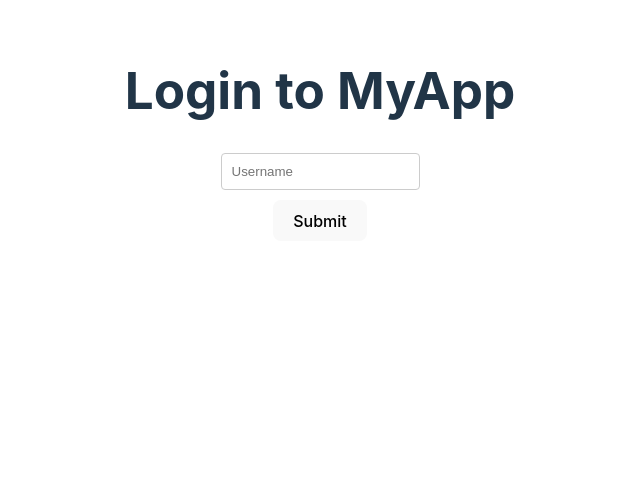
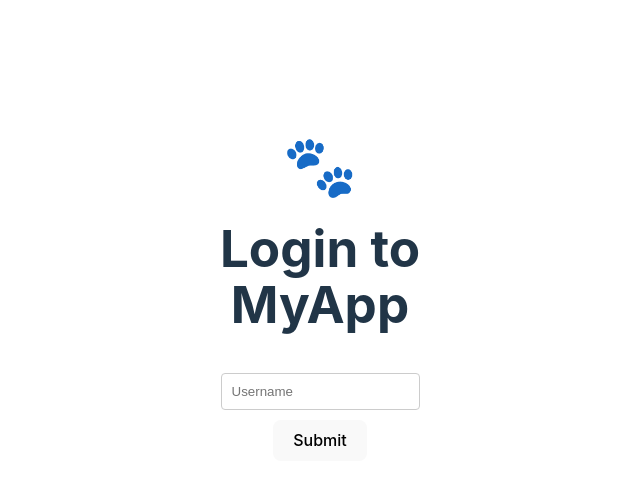
Before and after one commit to annisssimo/react-redux-web-app, a React (Vite) app: page /login in a window 1280 px wide. Shown: the top 484 px of the page, without its empty margins (320-960 px from the left). Built offline with nearby package versions, Linux system fonts and the light colour scheme; the HTML template or start-up script is replaced by a standard one.

Commit message:
style: adjust css styles

```diff
--- a/src/App.tsx
+++ b/src/App.tsx
@@ -1,8 +1,7 @@
-import React from 'react';
+import './App.css';
 import { BrowserRouter as Router, Route, Routes } from 'react-router-dom';
 import Home from './pages/Home';
 import Login from './pages/Login';
-import './App.css';
 
 const App: React.FC = () => {
   return (
--- a/src/components/Header/index.css
+++ b/src/components/Header/index.css
@@ -2,7 +2,7 @@
   display: flex;
   justify-content: space-between;
   align-items: center;
-  padding: 10px 20px;
+  padding: 10px 56px;
   background-color: #f8f9fa;
   border-bottom: 1px solid #ddd;
   height: 60px;
@@ -20,10 +20,11 @@
 
 .loginButton {
   padding: 8px 16px;
+  border-radius: 10px;
+  transition: 0.3s;
 }
 
 .loginButton:hover {
   background-color: #646cff;
-  border-radius: 10px;
   color: white;
 }
--- a/src/components/Header/index.tsx
+++ b/src/components/Header/index.tsx
@@ -1,17 +1,32 @@
-import React from 'react';
 import { Link } from 'react-router-dom';
+import { useDispatch, useSelector } from 'react-redux';
+import { clearUser } from '../../features/userSlice';
+import { RootState } from '../../store/store';
 import './index.css';
 
 const Header: React.FC = () => {
+  const dispatch = useDispatch();
+  const user = useSelector((state: RootState) => state.user.user);
+
+  const handleLogout = () => {
+    dispatch(clearUser());
+  };
+
   return (
     <header className="header">
       <div className="logo">
-        <Link to="/">MyApp</Link>
+        <Link to="/">MyApp 🐾</Link>
       </div>
       <div className="authButton">
-        <Link to="/login" className="loginButton">
-          Sign In
-        </Link>
+        {user ? (
+          <button onClick={handleLogout} className="logoutButton">
+            Log Out
+          </button>
+        ) : (
+          <Link to="/login" className="loginButton">
+            Sign In
+          </Link>
+        )}
       </div>
     </header>
   );
--- a/src/components/Post/index.css
+++ b/src/components/Post/index.css
@@ -6,6 +6,11 @@
   border-radius: 10px;
   margin: 10px;
   width: 240px;
+  transition: all 0.3s ease;
+}
+
+.post:hover {
+  transform: scale(1.03);
 }
 
 .image {
--- a/src/index.css
+++ b/src/index.css
@@ -11,6 +11,16 @@
   text-rendering: optimizeLegibility;
   -webkit-font-smoothing: antialiased;
   -moz-osx-font-smoothing: grayscale;
+}
+
+* {
+  margin: 0;
+  padding: 0;
+}
+
+::selection {
+  background: #646cff;
+  color: #fff;
 }
 
 a {
--- a/src/pages/Login/index.css
+++ b/src/pages/Login/index.css
@@ -1,8 +1,19 @@
+body {
+  display: flex;
+  justify-content: center;
+}
+
 .loginContainer {
   display: flex;
   flex-direction: column;
   align-items: center;
   padding: 20px;
+  background-color: #fff;
+  border-radius: 10px;
+  width: 300px;
+  height: 400px;
+  text-align: center;
+  margin-top: 100px;
 }
 
 .input {
@@ -11,3 +22,11 @@
   border: 1px solid #ccc;
   border-radius: 4px;
 }
+
+h1 {
+  margin: 10px 0px 40px;
+}
+
+.pet-emoji {
+  font-size: 60px;
+}
--- a/src/pages/Login/index.tsx
+++ b/src/pages/Login/index.tsx
@@ -25,6 +25,7 @@
 
   return (
     <div className="loginContainer">
+      <div className="pet-emoji">🐾</div>
       <h1>Login to MyApp</h1>
       <input
         type="text"
```
